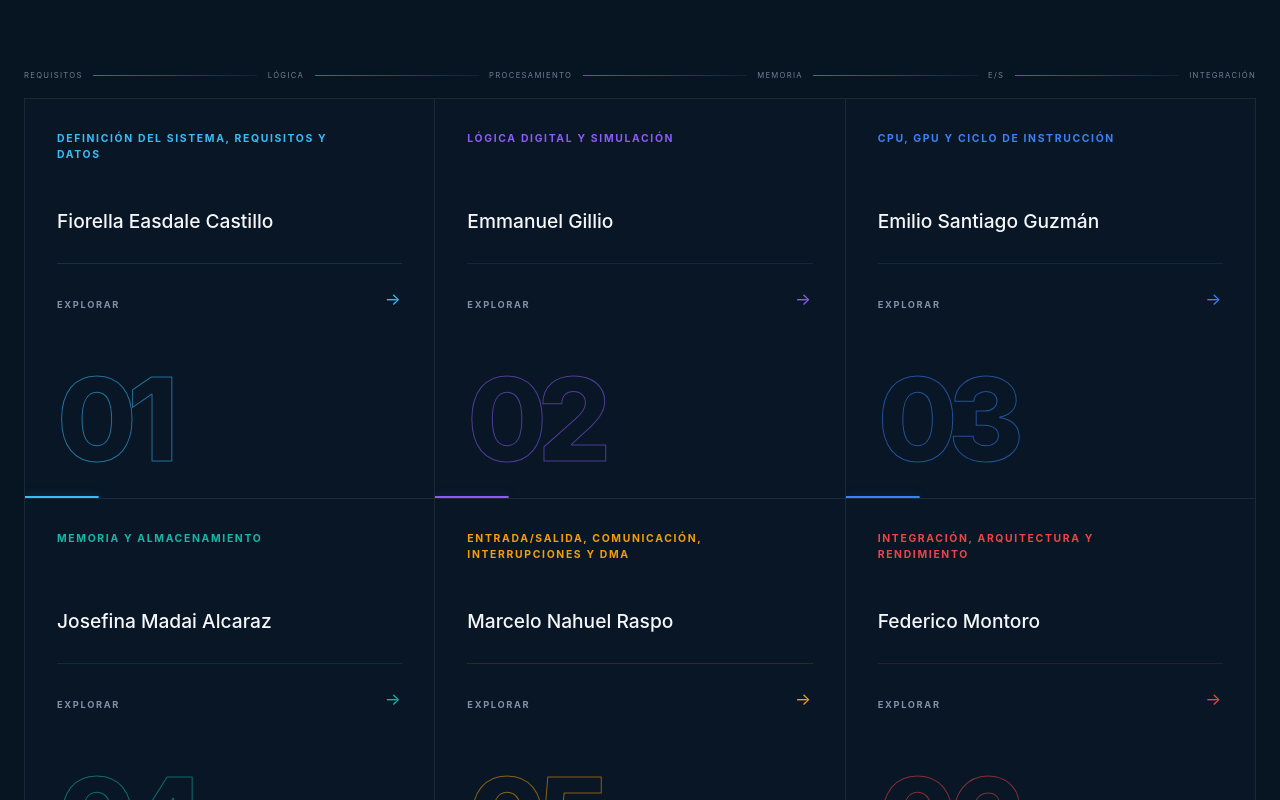
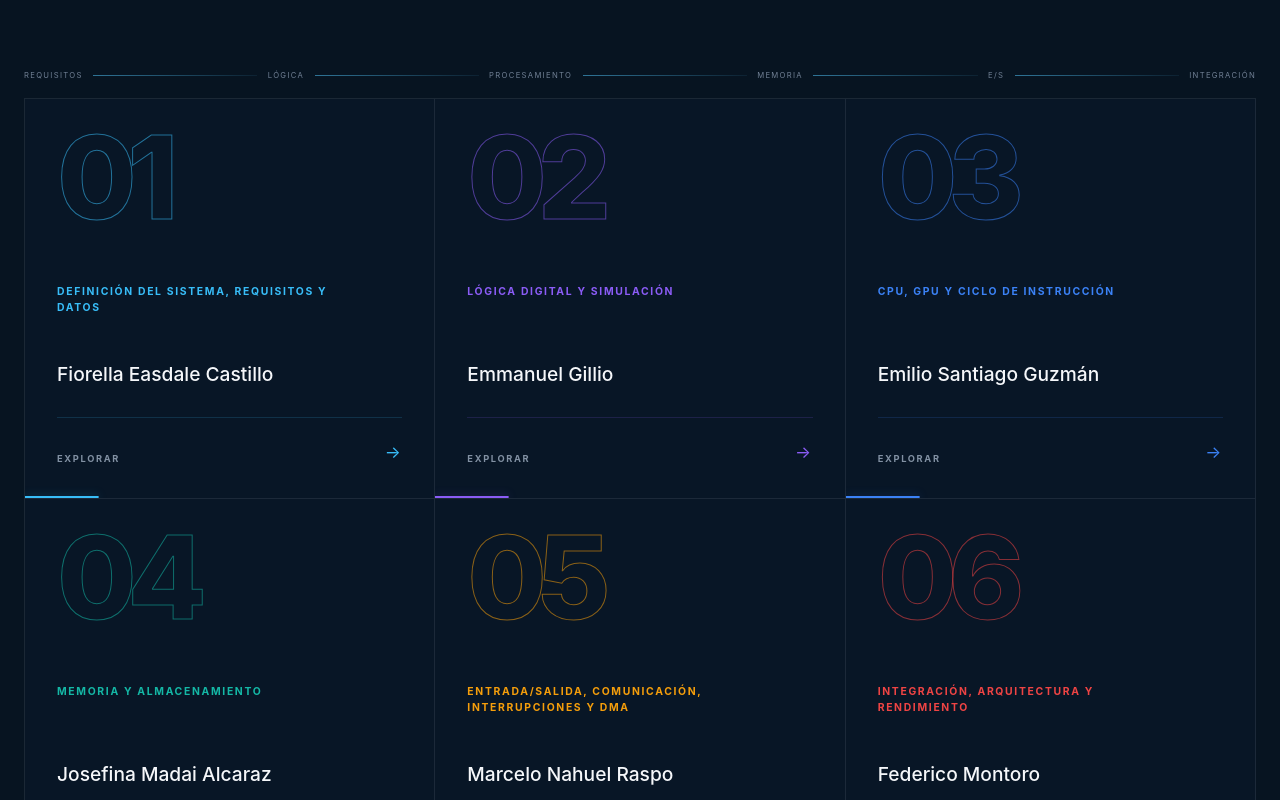
Before and after one commit to Frederick1824/Gym-Master-VR, a React (Vite) app: page / in a window 1280 px wide. Shown: the part 1720-2520 px from the top of the page. Built offline with nearby package versions, Linux system fonts and the light colour scheme.

Commit message:
fix: restore top sequence numbers and align member card content

```diff
--- a/src/App.tsx
+++ b/src/App.tsx
@@ -214,7 +214,8 @@ function LandingPage() {
               } as CSSProperties}
               aria-label={`${String(index + 1).padStart(2, '0')}. ${member.area}. ${member.name}`}
             >
-              <span className="journey-card-top">
+              <span className="journey-number">{String(index + 1).padStart(2, '0')}</span>
+              <span className="journey-card-content">
                 <span className="journey-area">
                   {member.id === 'emmanuel' ? 'Lógica digital y simulación' : member.area}
                 </span>
@@ -222,7 +223,6 @@ function LandingPage() {
                 <span className="journey-divider" aria-hidden="true" />
                 <span className="journey-action">Explorar <b aria-hidden="true">→</b></span>
               </span>
-              <span className="journey-number">{String(index + 1).padStart(2, '0')}</span>
             </a>
           ))}
         </div>
--- a/src/index.css
+++ b/src/index.css
@@ -192,16 +192,16 @@ h1 strong { width: max-content; margin: .08em 0 0 -.035em; color: transparent; f
 .journey-sequence { display: flex; align-items: center; gap: .65rem; margin-bottom: 1rem; color: #718095; font-size: .48rem; letter-spacing: .17em; white-space: nowrap; }
 .journey-sequence i { flex: 1; min-width: .8rem; height: 1px; background: linear-gradient(90deg, rgba(79,195,247,.55), rgba(79,195,247,.08)); }
 .journey-grid { display: grid; grid-template-columns: repeat(3, minmax(0, 1fr)); border-top: 1px solid rgba(169,180,194,.12); border-left: 1px solid rgba(169,180,194,.12); }
-.journey-card { position: relative; display: flex; min-height: 25rem; flex-direction: column; overflow: hidden; padding: 2rem; border-right: 1px solid rgba(169,180,194,.12); border-bottom: 1px solid rgba(169,180,194,.12); background: rgba(10,27,44,.44); text-decoration: none; isolation: isolate; transition: background .35s ease, transform .35s ease, box-shadow .35s ease; }
+.journey-card { position: relative; display: flex; min-height: 25rem; flex-direction: column; overflow: hidden; padding: 2rem; border-right: 1px solid rgba(169,180,194,.12); border-bottom: 1px solid rgba(169,180,194,.12); background: rgba(10,27,44,.44); cursor: pointer; text-decoration: none; isolation: isolate; transition: background .35s ease, transform .35s ease, box-shadow .35s ease; }
 .journey-card::before { content: ""; position: absolute; inset: auto 0 0; z-index: -1; height: 2px; background: var(--card-accent); box-shadow: 0 0 22px rgb(var(--card-accent-rgb) / .35); transform: scaleX(.18); transform-origin: left; transition: transform .4s ease; }
 .journey-card::after { content: ""; position: absolute; width: 13rem; aspect-ratio: 1; right: -7rem; bottom: -8rem; z-index: -1; border-radius: 50%; background: rgb(var(--card-accent-rgb) / .08); filter: blur(35px); opacity: 0; transition: opacity .35s ease; }
-.journey-card-top { display: grid; grid-template-rows: 4.9rem 3.4rem 1px 3rem; width: 100%; }
+.journey-number { color: transparent; font-size: clamp(5.6rem, 9vw, 8.5rem); font-weight: 800; line-height: .8; letter-spacing: -.08em; pointer-events: none; -webkit-text-stroke: 1px rgb(var(--card-accent-rgb) / .55); }
+.journey-card-content { display: grid; grid-template-rows: 4.9rem 3.4rem 1px 3rem; width: 100%; margin-top: auto; }
 .journey-area { align-self: start; max-width: 19rem; color: var(--card-accent); font-size: .65rem; font-weight: 700; letter-spacing: .16em; line-height: 1.55; text-transform: uppercase; }
 .journey-card strong { align-self: start; color: #F5F7FA; font-size: clamp(1.05rem, 1.5vw, 1.3rem); font-weight: 550; line-height: 1.3; }
 .journey-divider { width: 100%; background: rgb(var(--card-accent-rgb) / .16); }
 .journey-action { display: flex; align-items: end; justify-content: space-between; padding-top: 1.05rem; color: #8291a3; font-size: .58rem; font-weight: 700; letter-spacing: .18em; text-transform: uppercase; }
 .journey-action b { color: var(--card-accent); font-size: 1.05rem; font-weight: 400; transition: transform .3s ease; }
-.journey-number { margin-top: auto; color: transparent; font-size: clamp(5.6rem, 9vw, 8.5rem); font-weight: 800; line-height: .8; letter-spacing: -.08em; -webkit-text-stroke: 1px rgb(var(--card-accent-rgb) / .55); }
 .journey-card:hover { z-index: 1; background: rgb(var(--card-accent-rgb) / .055); box-shadow: 0 18px 60px rgba(0,0,0,.26), inset 0 0 0 1px rgb(var(--card-accent-rgb) / .18); transform: translateY(-4px); }
 .journey-card:hover::before { transform: scaleX(1); }
 .journey-card:hover::after { opacity: 1; }
```
